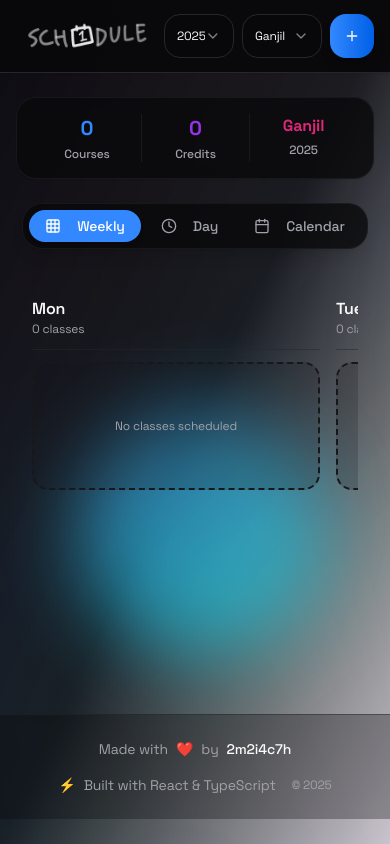
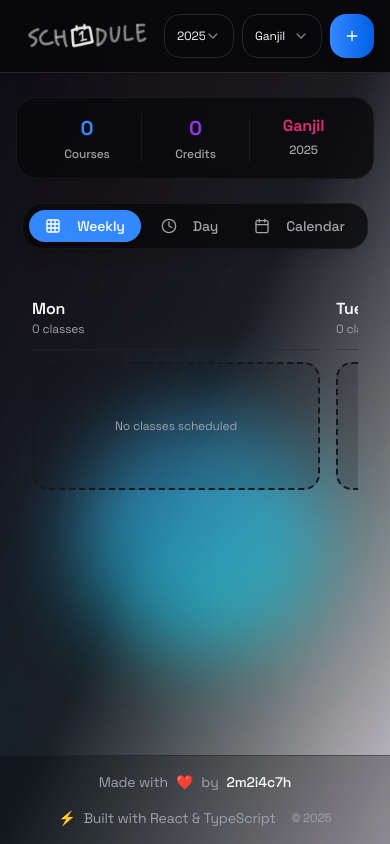
Before and after one commit to artichane-debug/schiedule-1, a React (Vite) app: page / in a window 390 px wide. Built offline with nearby package versions, Linux system fonts and the light colour scheme.

Commit message:
fix mobile footer gap - proper flexbox layout prevents background jumping

```diff
--- a/src/components/Footer.tsx
+++ b/src/components/Footer.tsx
@@ -1,6 +1,6 @@
 const Footer = () => {
   return (
-    <footer className="w-full mt-auto py-6 border-t border-border/50 bg-card/30 backdrop-blur-sm">
+    <footer className="w-full py-4 sm:py-6 border-t border-border/50 bg-card/30 backdrop-blur-sm">
       <div className="max-w-7xl mx-auto px-4 sm:px-6 lg:px-8">
         <div className="flex flex-col sm:flex-row items-center justify-between gap-4 text-sm text-muted-foreground">
           <div className="flex items-center gap-2">
--- a/src/main.tsx
+++ b/src/main.tsx
@@ -4,7 +4,7 @@ import ErrorBoundary from "@/components/ErrorBoundary";
 import "@/index.css";
 
 const checkForUpdates = async () => {
-  const currentVersion = '1.0.9';
+  const currentVersion = '1.1.0';
   const storedVersion = localStorage.getItem('app-version');
 
   // If version changed, clear caches and unregister SW without deleting user data
--- a/src/pages/Index.tsx
+++ b/src/pages/Index.tsx
@@ -132,7 +132,7 @@ const Index = () => {
   const totalCredits = currentCourses.reduce((sum, course) => sum + (course.credits || 0), 0);
 
   return (
-    <div className="min-h-screen relative overflow-hidden">
+    <div className="min-h-screen relative overflow-hidden flex flex-col">
       {/* Dynamic theme-aware background */}
       <div className="fixed inset-0 -z-10">
         <div className="absolute inset-0 bg-gradient-to-br from-background via-background/95 to-muted/20"></div>
@@ -145,7 +145,7 @@ const Index = () => {
       </div>
 
       {/* Content overlay */}
-      <div className="relative z-10">
+      <div className="relative z-10 flex flex-col min-h-screen">
         <Header
           currentYear={scheduleData.currentYear}
           currentSemester={scheduleData.currentSemester}
@@ -154,7 +154,7 @@ const Index = () => {
           onAddCourse={handleAddCourse}
         />
 
-        <main className="mobile-padding py-6 sm:py-8">
+        <main className="mobile-padding py-6 sm:py-8 flex-1">
           {/* Stats Cards */}
           <div className="flex justify-center mb-6 animate-fade-in">
             <div className="bg-card/80 backdrop-blur-sm border border-border/50 rounded-2xl p-4 sm:p-6 shadow-sm hover:shadow-md transition-all duration-200 max-w-2xl w-full">
```
Also changed, not shown: vercel.json (added).
